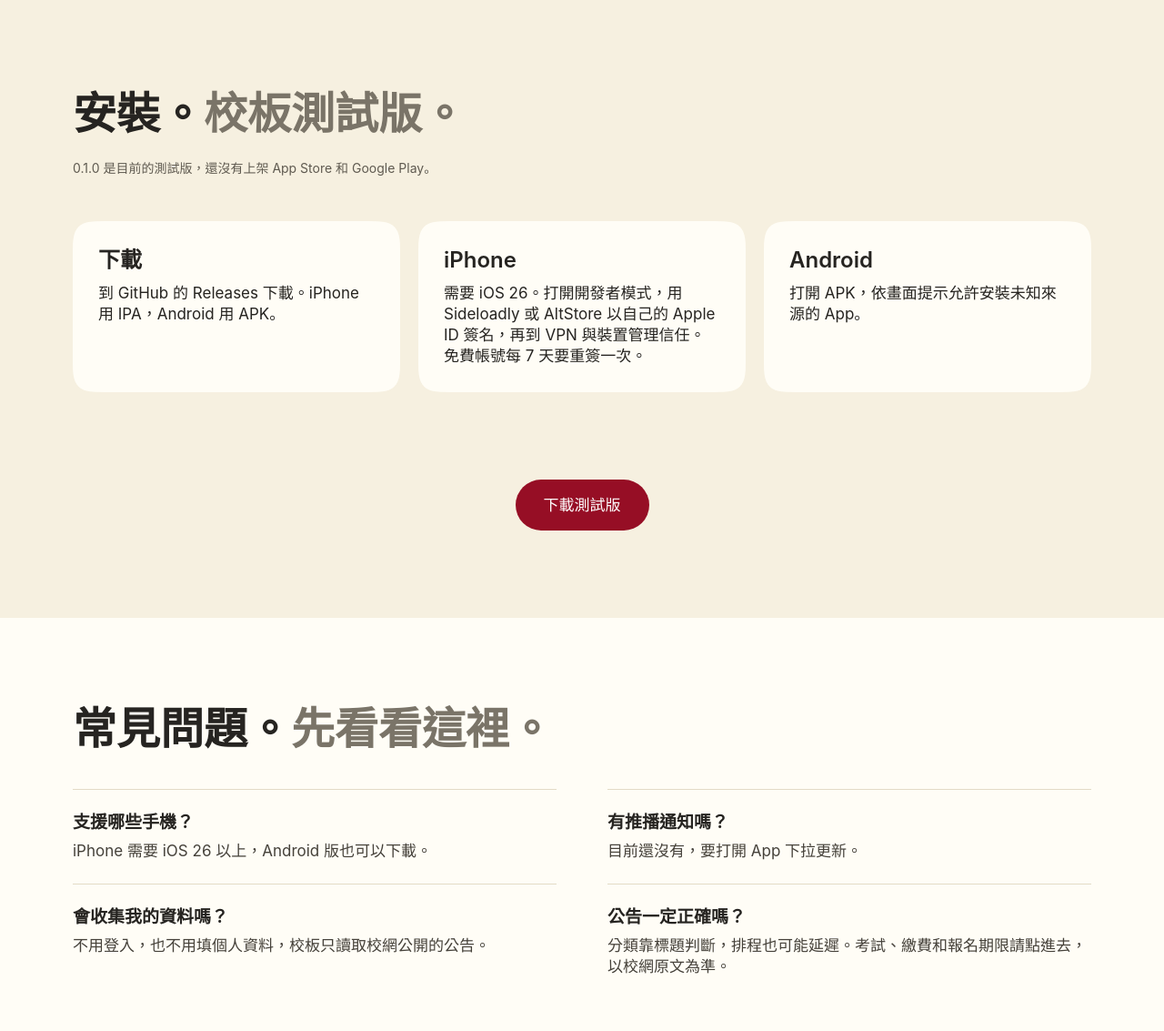
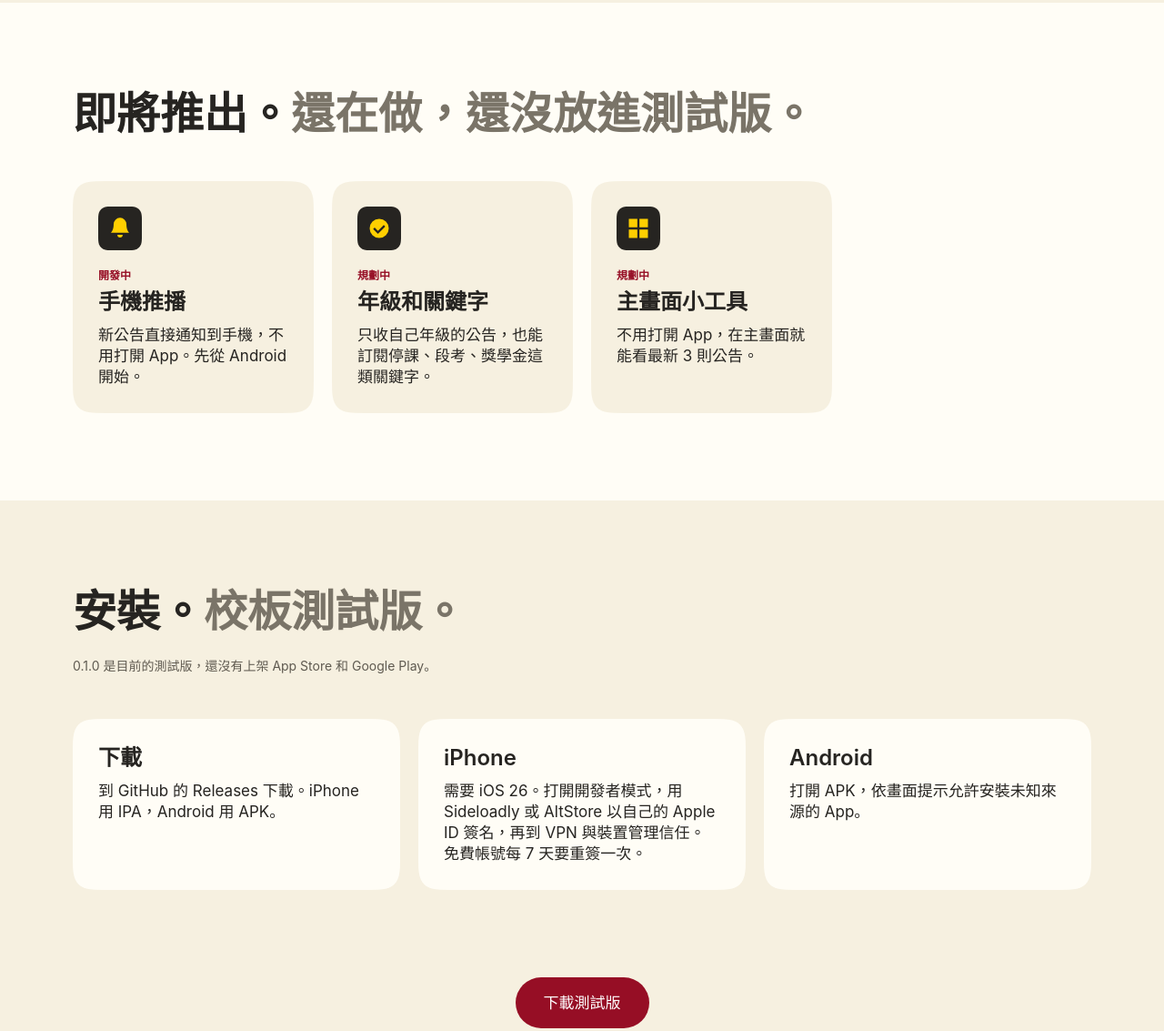
Before and after one commit to HowWeiChi-app/howweichi-app.github.io, a plain HTML site: page bango/index.html in a window 1280 px wide. Shown: the part 4931-6064 px from the top of the page at 91% size. Drawn offline with Linux system fonts and the light colour scheme.

Commit message:
Add a coming-soon section for battles, push, subscriptions and widgets
Co-Authored-By: Claude Opus 5.5 <noreply@anthropic.com>

```diff
--- a/bango/index.html
+++ b/bango/index.html
@@ -11,7 +11,7 @@
 <meta name="theme-color" content="#262421">
 <link rel="icon" href="../favicon.png" type="image/png">
 <link rel="apple-touch-icon" href="../img/apple-touch-icon.png">
-<link rel="stylesheet" href="../css/site.css?v=7223472081">
+<link rel="stylesheet" href="../css/site.css?v=8a5d744e7d">
 <link rel="stylesheet" href="../css/scenes.css?v=eca711a189">
 <script src="../js/site.js?v=80cc18438f" defer></script>
 </head>
@@ -73,13 +73,14 @@
 })();
 </script></div></div></section>
 <section class="sec sec--tint" aria-label="我們的做法"><div class="wrap routers"><div class="router t-ink"><div class="mini" aria-hidden="true"><div class="m-free"><span>Email</span><span>密碼</span></div></div><h2>不用登入。</h2><p>不用填個人資料，校板只讀取校網公開的公告。</p><div class="links"><a class="tlink" href="https://github.com/HowWeiChi-app/BanGo">查看原始碼 <span aria-hidden="true">↗</span></a></div></div><div class="router t-yellow"><div class="mini" aria-hidden="true"><div class="m-src"><u></u><u></u><u></u><b>↗</b></div></div><h2>以校網為準。</h2><p>分類靠標題判斷，排程也可能延遲。考試、繳費和報名期限請點進去看原文。</p><div class="links"><a class="tlink" href="https://github.com/HowWeiChi-app/BanGo/releases">下載測試版 <span aria-hidden="true">↗</span></a></div></div></div></section>
+<section class="sec" id="soon"><div class="wrap"><h2 class="shead"><b>即將推出。</b>還在做，還沒放進測試版。</h2><div class="soon"><div class="soon__card"><span class="glyph"><svg viewBox="0 0 24 24" fill="currentColor" aria-hidden="true"><path d="M12 2a6 6 0 0 1 6 6c0 6 2.5 8 2.5 8h-17S6 14 6 8a6 6 0 0 1 6-6zm-2.5 16h5a2.5 2.5 0 0 1-5 0z"/></svg></span><small>開發中</small><h3>手機推播</h3><p>新公告直接通知到手機，不用打開 App。先從 Android 開始。</p></div><div class="soon__card"><span class="glyph"><svg viewBox="0 0 24 24" fill="currentColor" aria-hidden="true"><path fill-rule="evenodd" d="M12 3a9 9 0 1 1 0 18 9 9 0 0 1 0-18zm4.3 5.8L10.8 14.3 7.700 11.200l-1.400 1.400 4.5 4.5 6.9-6.9z"/></svg></span><small>規劃中</small><h3>年級和關鍵字</h3><p>只收自己年級的公告，也能訂閱停課、段考、獎學金這類關鍵字。</p></div><div class="soon__card"><span class="glyph"><svg viewBox="0 0 24 24" fill="currentColor" aria-hidden="true"><path d="M3 3h8v8H3zm10 0h8v8h-8zM3 13h8v8H3zm10 0h8v8h-8z"/></svg></span><small>規劃中</small><h3>主畫面小工具</h3><p>不用打開 App，在主畫面就能看最新 3 則公告。</p></div></div></div></section>
 <section class="sec sec--tint" id="install"><div class="wrap"><h2 class="shead"><b>安裝。</b>校板測試版。</h2>
 <p class="note">0.1.0 是目前的測試版，還沒有上架 App Store 和 Google Play。</p><div class="steps">
 <div class="step"><h3>下載</h3><p>到 GitHub 的 Releases 下載。iPhone 用 IPA，Android 用 APK。</p></div>
 <div class="step"><h3>iPhone</h3><p>需要 iOS 26。打開開發者模式，用 Sideloadly 或 AltStore 以自己的 Apple ID 簽名，再到 VPN 與裝置管理信任。免費帳號每 7 天要重簽一次。</p></div>
 <div class="step"><h3>Android</h3><p>打開 APK，依畫面提示允許安裝未知來源的 App。</p></div></div>
 <div class="close" style="padding-bottom:0"><div class="cta"><a class="btn btn--lg" href="https://github.com/HowWeiChi-app/BanGo/releases">下載測試版</a></div></div></div></section>
-<section class="sec" id="faq"><div class="wrap"><h2 class="shead"><b>常見問題。</b>先看看這裡。</h2><div class="faq"><div><h3>支援哪些手機？</h3><p>iPhone 需要 iOS 26 以上，Android 版也可以下載。</p></div><div><h3>有推播通知嗎？</h3><p>目前還沒有，要打開 App 下拉更新。</p></div><div><h3>會收集我的資料嗎？</h3><p>不用登入，也不用填個人資料，校板只讀取校網公開的公告。</p></div><div><h3>公告一定正確嗎？</h3><p>分類靠標題判斷，排程也可能延遲。考試、繳費和報名期限請點進去，以校網原文為準。</p></div></div></div></section>
+<section class="sec" id="faq"><div class="wrap"><h2 class="shead"><b>常見問題。</b>先看看這裡。</h2><div class="faq"><div><h3>支援哪些手機？</h3><p>iPhone 需要 iOS 26 以上，Android 版也可以下載。</p></div><div><h3>有推播通知嗎？</h3><p>目前還沒有，要打開 App 下拉更新。手機推播正在開發，會先從 Android 開始。</p></div><div><h3>會收集我的資料嗎？</h3><p>不用登入，也不用填個人資料，校板只讀取校網公開的公告。</p></div><div><h3>公告一定正確嗎？</h3><p>分類靠標題判斷，排程也可能延遲。考試、繳費和報名期限請點進去，以校網原文為準。</p></div></div></div></section>
 </main>
 <footer class="foot"><div class="foot__in">
   <div class="foot__cols">
--- a/css/site.css
+++ b/css/site.css
@@ -35,14 +35,14 @@ button { font: inherit; color: inherit; }
 .news a, .step { --sq: 36px; }
 .close__icon { --sq: 44px; }
 .hero__icon, .gcard__icon { --sq: 24px; }
-.gcard, .acard, .router, .panel, .news a, .step, .close__icon, .hero__icon, .gcard__icon {
+.gcard, .acard, .router, .panel, .news a, .step, .soon__card, .close__icon, .hero__icon, .gcard__icon {
   border-radius: calc(var(--sq) * .565);
   -webkit-mask-box-image: var(--sq-img) 46 fill / var(--sq) stretch;
   mask-border: var(--sq-img) 46 fill / var(--sq) stretch;
 }
 .glyph { corner-shape: squircle; }
 @supports (corner-shape: squircle) {
-  .gcard, .acard, .router, .panel, .news a, .step, .close__icon, .hero__icon, .gcard__icon {
+  .gcard, .acard, .router, .panel, .news a, .step, .soon__card, .close__icon, .hero__icon, .gcard__icon {
     border-radius: calc(var(--sq) * 1.09); corner-shape: squircle; -webkit-mask-box-image: none; mask-border: none;
   }
   .glyph { border-radius: 38%; }
@@ -355,3 +355,14 @@ h3 { font: 600 28px/1.25 var(--font-display); }
   .gnav__sheet, .gnav__sheet a, .burger i, .acard, .gcard { transition: none !important; }
   .rail__track.refilter > * { animation: none; }
 }
+
+/* ------------------------------------------------ 即將推出 */
+.soon { display: grid; grid-template-columns: repeat(4, minmax(0, 1fr)); gap: 20px; margin-top: 48px; }
+.soon__card { --sq: 36px; display: flex; flex-direction: column; padding: 28px; background: var(--tint); }
+.soon__card .glyph { width: 48px; height: 48px; --tile: var(--k); --tile-ink: var(--y); }
+.soon__card small { margin-top: 20px; color: var(--r); font-size: 12px; font-weight: 700; }
+.soon__card h3 { margin-top: 6px; font-size: 24px; }
+.soon__card p { margin-top: 10px; }
+.soon__card em { margin-top: auto; padding-top: 20px; color: var(--muted); font-size: 13px; font-style: normal; }
+@media (max-width: 1068px) { .soon { grid-template-columns: repeat(2, minmax(0, 1fr)); } }
+@media (max-width: 734px) { .soon { grid-template-columns: 1fr; gap: 12px; } .soon__card { padding: 24px; } }
```
Also changed, not shown: index.html (+2 -1 lines), juango/index.html (+2 -1 lines).
